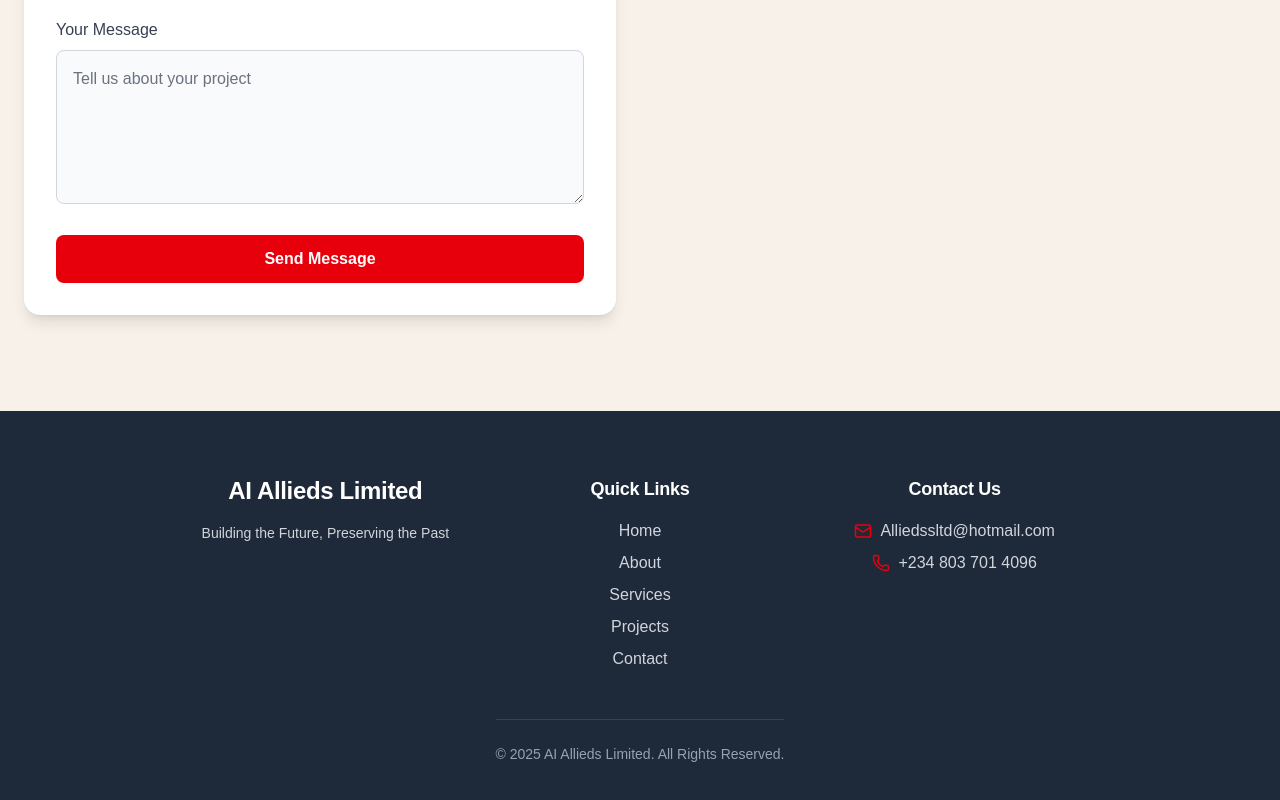
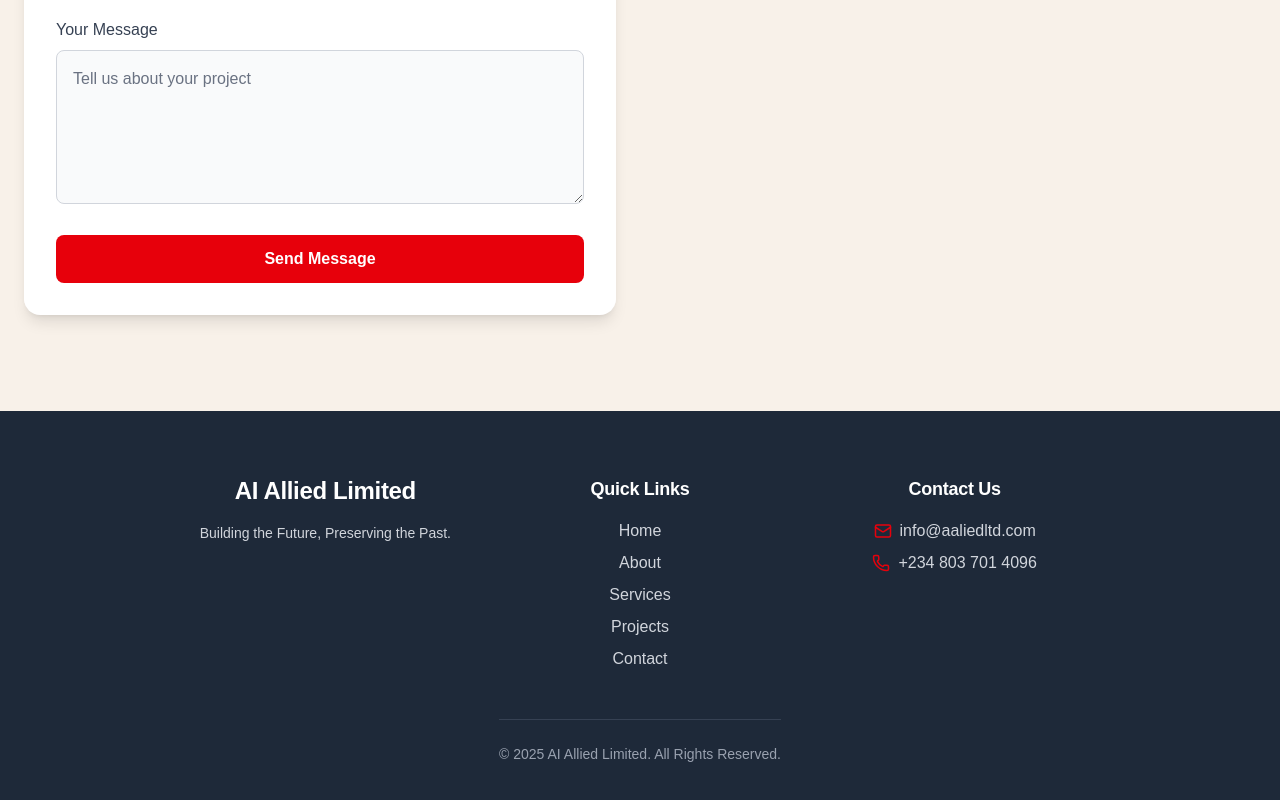
Before and after one commit to mustapha7777ib/work, a React (Vite) app: page / in a window 1280 px wide. Shown: the part 5540-6340 px from the top of the page. Built offline with nearby package versions, Linux system fonts and the light colour scheme.

Commit message:
fourth commit

```diff
--- a/src/footer.jsx
+++ b/src/footer.jsx
@@ -26,9 +26,9 @@ export default function Footer() {
             whileInView={{ opacity: 1, y: 0 }}
             transition={{ duration: 0.6, delay: 0.2 }}
           >
-            <h3 className="text-2xl font-extrabold text-white mb-4">AI Allieds Limited</h3>
+            <h3 className="text-2xl font-extrabold text-white mb-4">AI Allied Limited</h3>
             <p className="text-sm text-gray-300">
-              Building the Future, Preserving the Past
+              Building the Future, Preserving the Past.
             </p>
           </motion.div>
 
@@ -63,8 +63,8 @@ export default function Footer() {
             <ul className="space-y-2 text-gray-300 flex flex-col items-center">
               <li className="flex items-center gap-2">
                 <Mail size={18} className="text-red-600" />
-                <a href="mailto:Alliedssltd@hotmail.com" className="hover:text-red-600 transition duration-300">
-                  Alliedssltd@hotmail.com
+                <a href="mailto:info@aaliedltd.com" className="hover:text-red-600 transition duration-300">
+                  info@aaliedltd.com
                 </a>
               </li>
               <li className="flex items-center gap-2">
@@ -83,7 +83,7 @@ export default function Footer() {
           transition={{ duration: 0.6, delay: 0.8 }}
         >
           <p className="text-sm text-gray-400">
-            © {new Date().getFullYear()} AI Allieds Limited. All Rights Reserved.
+            © {new Date().getFullYear()} AI Allied Limited. All Rights Reserved.
           </p>
         </motion.div>
       </div>
```
